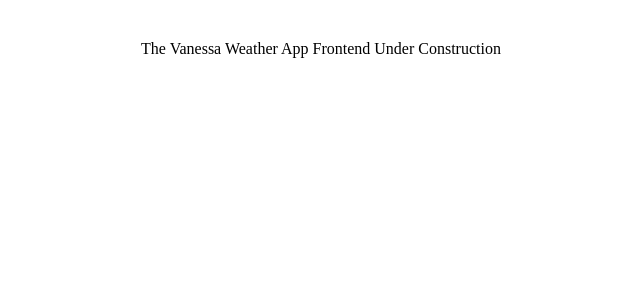
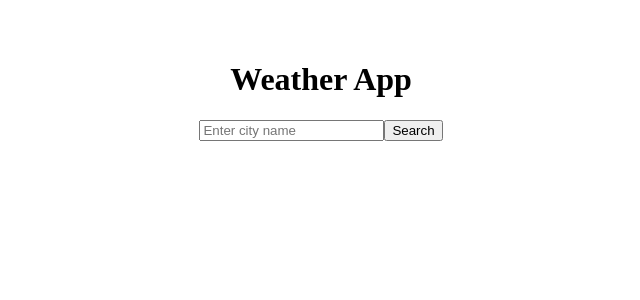
Before and after one commit to ChasVanDav/techtonica-project, a React (Vite) app in the folder weatherapp/client/client/: page / in a window 1280 px wide. Shown: the top 300 px of the page, without its empty margins (319-959 px from the left). Built offline with nearby package versions, Linux system fonts and the light colour scheme.

Commit message:
added search bar for weather query

```diff
--- a/weatherapp/client/client/src/App.jsx
+++ b/weatherapp/client/client/src/App.jsx
@@ -1,9 +1,37 @@
-import { useState } from 'react';
+import React, { useState } from 'react';
 import './App.css';
 
-export default function App() {
+
+function App() {
+  const [city, setCity] = useState('');
+  const [weather, setWeather] = useState(null);
+
+  const handleSearch = () => {
+    fetch(`/weather?city=${city}`)
+      .then(response => response.json())
+      .then(data => setWeather(data))
+      .catch(error => console.error('Error:', error));
+  };
 
   return (
-    <div>The Vanessa Weather App Frontend Under Construction</div>
+    <div>
+      <h1>Weather App</h1>
+      <input
+        type="text"
+        value={city}
+        onChange={(e) => setCity(e.target.value)}
+        placeholder="Enter city name"
+      />
+      <button onClick={handleSearch}>Search</button>
+      {weather && (
+        <div>
+          <h2>Weather in {weather.name}</h2>
+          <p>Temperature: {weather.main.temp}°F</p>
+          <p>Condition: {weather.weather[0].description}</p>
+        </div>
+      )}
+    </div>
   );
-};
+}
+
+export default App;
--- a/weatherapp/client/client/src/main.jsx
+++ b/weatherapp/client/client/src/main.jsx
@@ -6,4 +6,4 @@ createRoot(document.getElementById('root')).render(
   <StrictMode>
     <App />
   </StrictMode>
-)
+);
--- a/weatherapp/package.json
+++ b/weatherapp/package.json
@@ -12,6 +12,7 @@
   "license": "ISC",
   "description": "",
   "dependencies": {
+    "express": "^4.19.2",
     "node-fetch": "^3.3.2"
   }
 }
```
Also changed, not shown: weatherapp/client/client/src/WeatherForm.jsx (deleted, +0 -12 lines), 2 other files (tests, documents, lock files or other folders).
